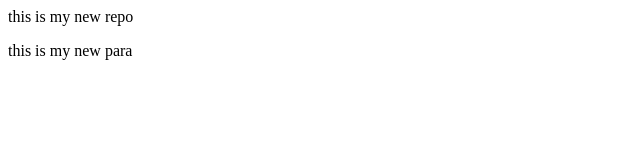
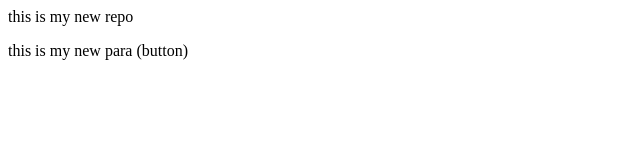
Before and after one commit to pragya1729/localRepo, a plain HTML site: page index.html in a window 1280 px wide. Shown: the full height of the page, 0-640 px from the left. Drawn offline with Linux system fonts and the light colour scheme.

```diff
--- a/index.html
+++ b/index.html
@@ -1,6 +1,2 @@
-<p>
-    this is my new repo
-</p>
-<p>
-    this is my new para
-</p>
+<p>this is my new repo</p>
+<p>this is my new para (button)</p>
```
